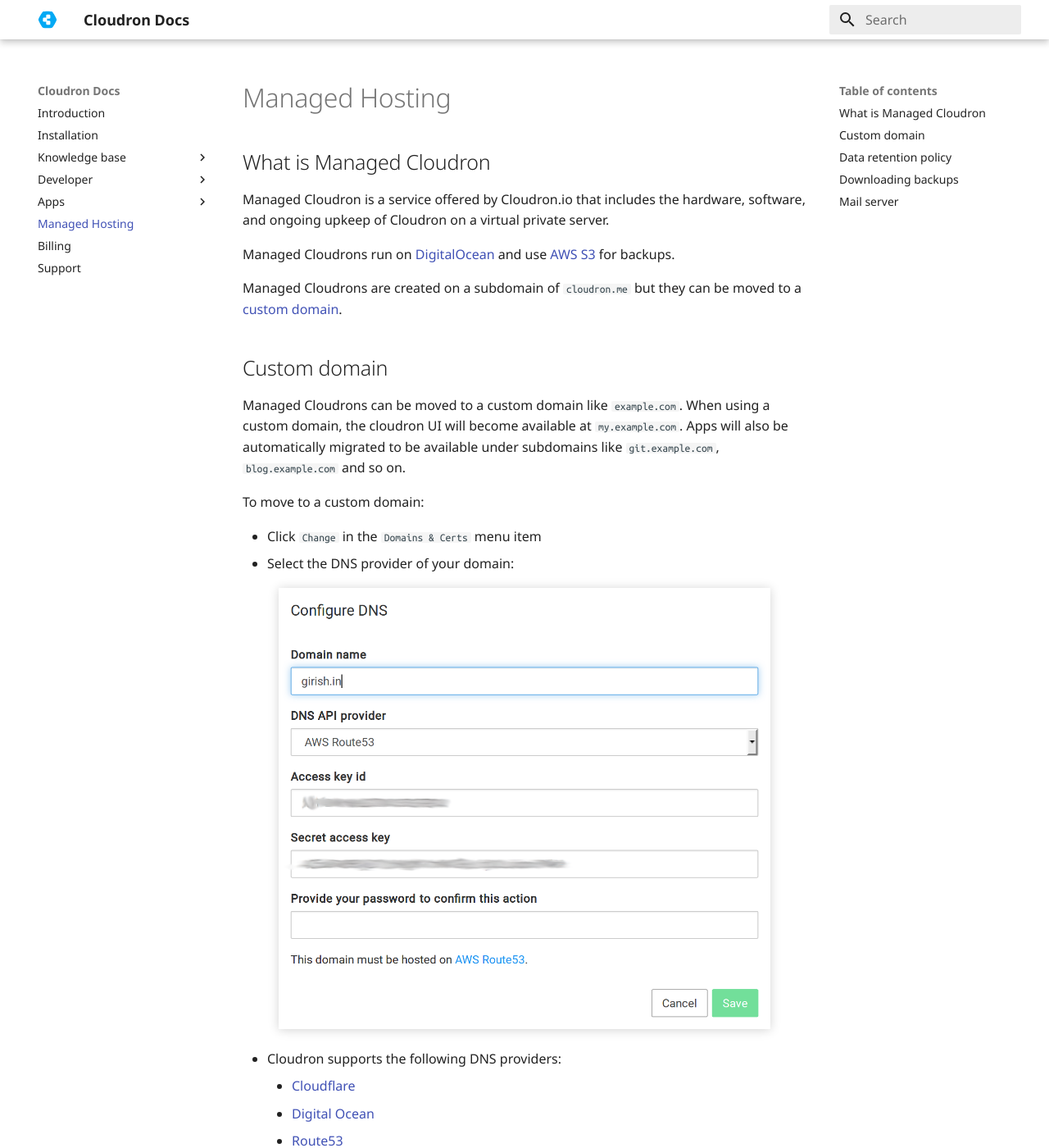
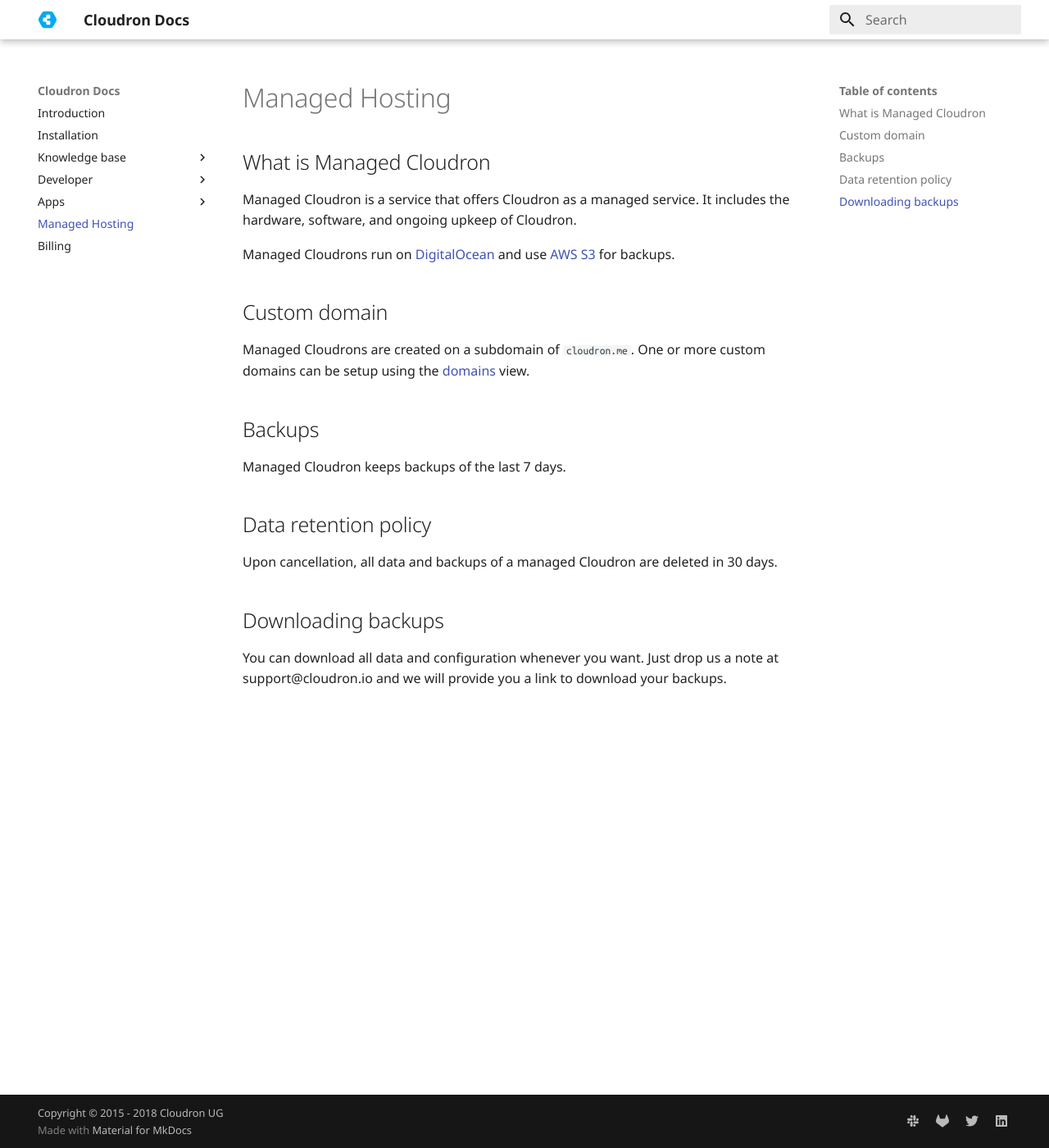
Before and after one commit to M-arcus/cloudron-docs, an MkDocs documentation site: the page built from docs/documentation/managed-hosting.md, in a window 1280 px wide and 1400 px high. Shown: the whole window at 82% size. Built offline with MkDocs 1.6.1 and Material for MkDocs 9.7.7, drawn with Linux system fonts in a browser that asks for light colours; old or Windows-style settings are respelled for this version of MkDocs; some of the changed text lies outside the part shown.

Commit message:
Update docs

```diff
--- a/docs/documentation/managed-hosting.md
+++ b/docs/documentation/managed-hosting.md
@@ -2,47 +2,26 @@
 
 ## What is Managed Cloudron
 
-Managed Cloudron is a service offered by Cloudron.io that includes the hardware,
-software, and ongoing upkeep of Cloudron on a virtual private server.
+Managed Cloudron is a service that offers Cloudron as a managed service.
+It includes the hardware, software, and ongoing upkeep of Cloudron.
 
 Managed Cloudrons run on [DigitalOcean](https://digitalocean.com) and use
 [AWS S3](https://aws.amazon.com/s3/) for backups.
 
-Managed Cloudrons are created on a subdomain of `cloudron.me` but they can be moved
-to a [custom domain](#custom-domain).
-
 ## Custom domain
 
-Managed Cloudrons can be moved to a custom domain like `example.com`. When using a custom
-domain, the cloudron UI will become available at `my.example.com`. Apps will also be automatically
-migrated to be available under subdomains like `git.example.com`, `blog.example.com` and so on.
+Managed Cloudrons are created on a subdomain of `cloudron.me`. One or more custom
+domains can be setup using the [domains](/documentation/domains/) view.
 
-To move to a custom domain:
+## Backups
 
-* Click `Change` in the `Domains & Certs` menu item
-* Select the DNS provider of your domain:
-
-<center>
-<img src="/img/custom-domain.png" class="shadow" width="600px">
-</center>
-
-* Cloudron supports the following DNS providers:
-    *   [Cloudflare](/documentation/domains/#cloudflare-dns)
-    *   [Digital Ocean](/documentation/domains/#cloudflare-dns)
-    *   [Route53](/documentation/domains/#route-53-dns)
-    *   [Wildcard](/documentation/domains/#wildcard-dns)
+Managed Cloudron keeps backups of the last 7 days.
 
 ## Data retention policy
 
-All data and backups of a managed Cloudron are deleted in 30 days. If you want it deleted
-sooner, just let us know.
+Upon cancellation, all data and backups of a managed Cloudron are deleted in 30 days.
 
 ## Downloading backups
 
 You can download all data and configuration whenever you want. Just drop us a note at
 support@cloudron.io and we will provide you a link to download your backups.
-
-## Mail server
-
-Cloudron [mail server](/documentation/email/#how-cloudron-email-works) is available
-when the Cloudron uses a [custom domain](#custom-domain).
--- a/mkdocs.yml
+++ b/mkdocs.yml
@@ -7,6 +7,7 @@
   - 'Installation': 'documentation/installation.md'
   - 'Knowledge base':
     - documentation/apps.md
+    - 'App Store': documentation/appstore.md
     - 'Backups': documentation/backups.md
     - documentation/certificates.md
     - documentation/domains.md
@@ -74,7 +75,6 @@
     - 'Wordpress': documentation/apps/wordpress.md
   - 'Managed Hosting': 'documentation/managed-hosting.md'
   - 'Billing': 'documentation/billing.md'
-  - 'Support': 'documentation/support.md'
 extra_css:
   - 'stylesheets/extra.css'
 theme:
```
Also changed, not shown: docs/documentation/appstore.md (added, +30 -0 lines), docs/documentation/billing.md (+2 -2 lines), docs/documentation/support.md (deleted, +0 -37 lines), docs/img/cloudron-account.png (added).
